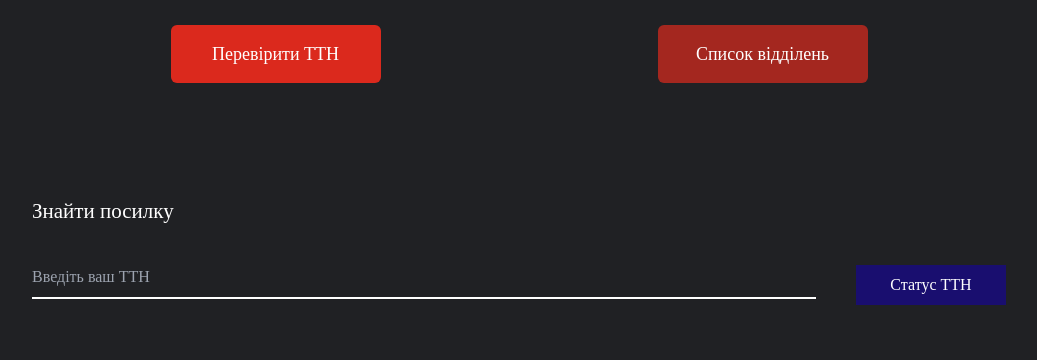
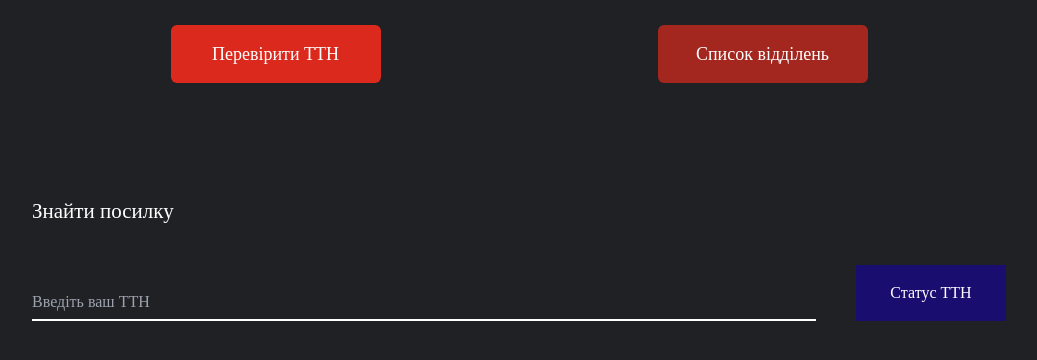
Before and after one commit to bambuuk/nova-poshta-tracking, a JavaScript app: page / in a window 1280 px wide. Shown: the top 360 px of the page, without its empty margins (121-1158 px from the left). Built offline with nearby package versions, Linux system fonts and the light colour scheme; the HTML template or start-up script is replaced by a standard one.

Commit message:
changed form stucture and style of input in OrderSearchPanel

```diff
--- a/src/components/OrderSearchPanel.js
+++ b/src/components/OrderSearchPanel.js
@@ -1,22 +1,27 @@
-
-
 const OrderSearchPanel = () => {
   return (
     <div>
       <div className="mt-28 flex flex-col">
-        <h2 className="text-white text-[21px] font-medium leading-8">Знайти посилку</h2>
+        <h2 className="text-white text-[21px] font-medium leading-8">
+          Знайти посилку
+        </h2>
         <div className="mt-[38px]">
           <form className="flex flex-row gap-[40px]">
             <div className="w-full relative">
-              <input type="number" className="py-1 w-full bg-transparent border-b-2 border-solid border-white outline-none text-white focus:border-green-500 transition-colors " />
-              <label className="absolute left-0 text-[#9CA3AF] text-base font-normal pointer-events-none transition">Введіть ваш ТТН</label>
+              <input
+                type="number"
+                placeholder="Введіть ваш ТТН"
+                className="w-full bg-transparent border-b-2 border-solid border-white outline-none text-white focus:border-green-500 pb-[5px] pl-[0px] pt-[25px] transition-all placeholder:transition-transform focus:placeholder:transition-transform focus:placeholder:translate-y-[-25px] duration-300 focus:placeholder:text-green-500 "
+              />
             </div>
-            <button className="bg-[#190E6F] hover:bg-[#454dc0] min-w-[150px] py-2 text-white font-base font-medium transition-all active:scale-[0.9]">Статус ТТН</button>
+            <button className="bg-[#190E6F] hover:bg-[#454dc0] min-w-[150px] py-2 text-white font-base font-medium transition-all active:scale-[0.9]">
+              Статус ТТН
+            </button>
           </form>
         </div>
       </div>
     </div>
-  )
-}
+  );
+};
 
 export default OrderSearchPanel;
--- a/src/index.css
+++ b/src/index.css
@@ -16,8 +16,4 @@
     appearance: none;
     margin: 0;
   }
-
-  input:focus~label {
-    @apply top-[-20px] text-green-500
-  }
 }
```
